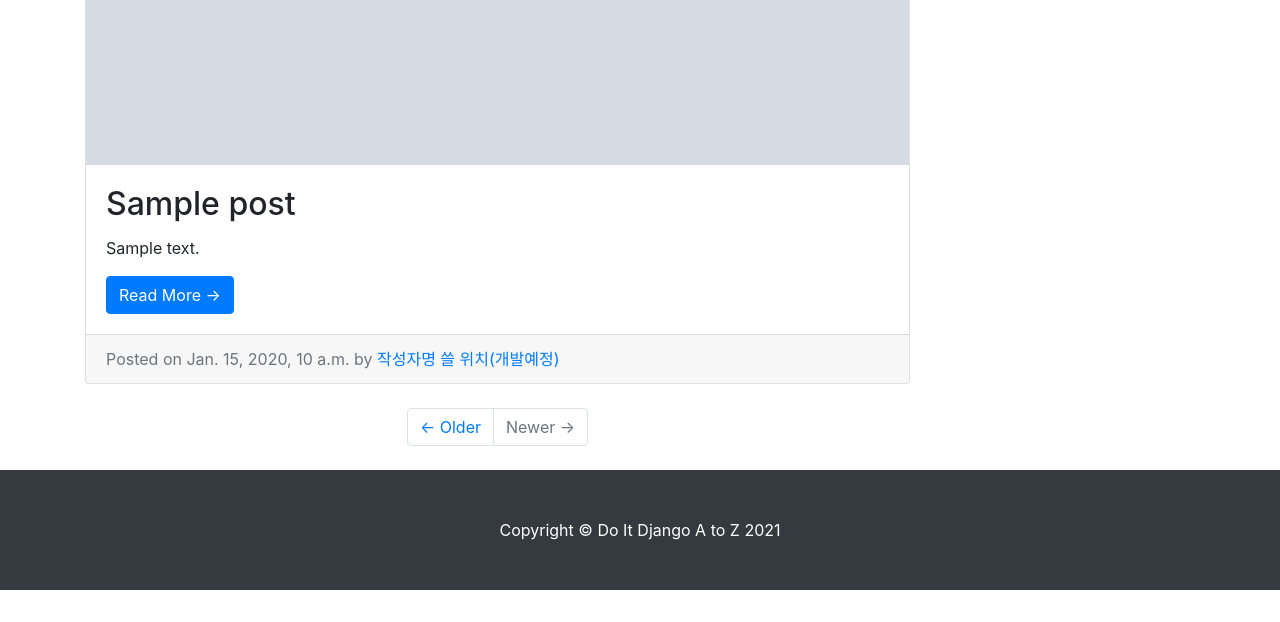
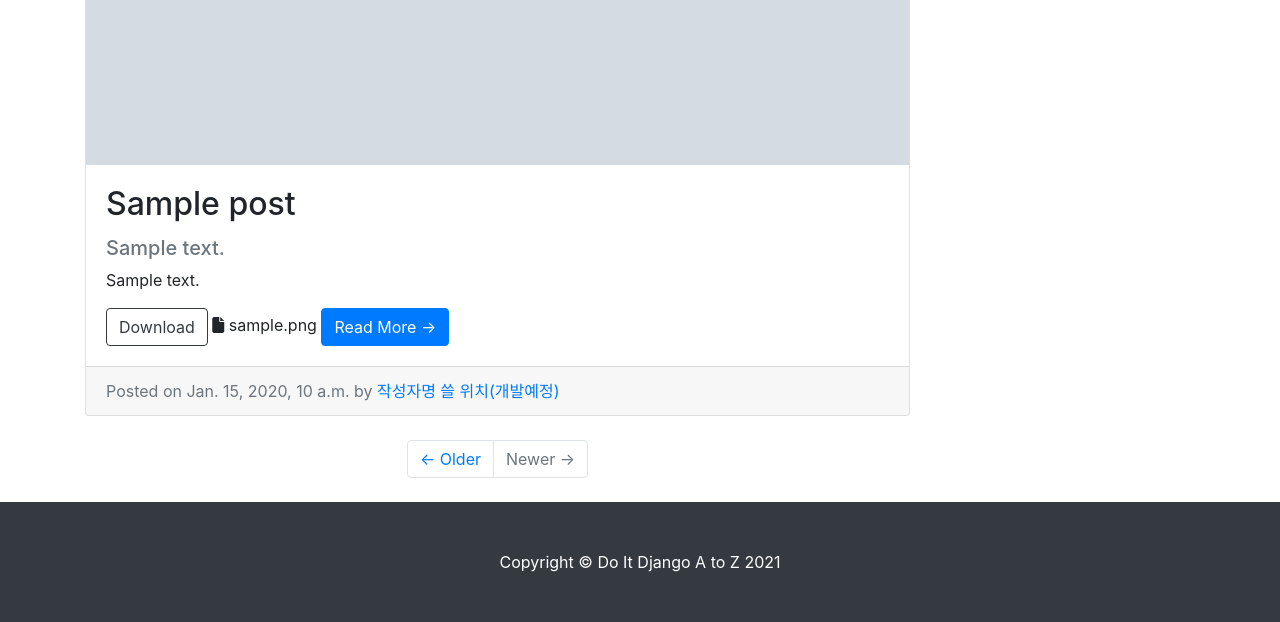
Before and after one commit to jisungs/django-blog, a Django app: page /blog/ in a window 1280 px wide. Shown: the part 605-1227 px from the top of the page. Before the commit the page ends 1195 px from the top, so only its background shows below. Run offline with Django 4.2, Linux system fonts and the light colour scheme; tables that the repository leaves empty hold one stand-in row (values such as "Sample post"); grey boxes marked "Sample" are stand-in pictures; some libraries are stand-ins or nearby versions.

Commit message:
add hook test and file download button function

```diff
--- a/blog/models.py
+++ b/blog/models.py
@@ -1,8 +1,11 @@
 from django.db import models
+import os
+
 
 # Create your models here.
 class Post(models.Model):
     title = models.CharField(max_length=30)
+    hook_text = models.CharField(max_length=100, blank=True)
     content = models.TextField()
 
     head_image = models.ImageField(upload_to='blog/images/%Y/%m/%d/', blank=True)
@@ -17,3 +20,9 @@ class Post(models.Model):
 
     def get_absolute_url(self):
         return f'/blog/{self.pk}/'
+
+    def get_file_name(self):
+        return os.path.basename(self.file_upload.name)
+
+    def get_file_ext(self):
+        return self.get_file_name().split('.')[-1]
--- a/blog/templates/blog/post_list.html
+++ b/blog/templates/blog/post_list.html
@@ -5,7 +5,7 @@
     <title>Blog</title>
         <link rel="stylesheet" href="{% static 'blog/bootstrap/bootstrap.min.css' %}" media="screen">
 
-    <script src="https://kit.fontawesome.com/726bbd6862.js" crossorigin="anonymous"></script>
+        <script src="https://kit.fontawesome.com/825bbb61c5.js" crossorigin="anonymous"></script>
 </head>
 
 <body>
@@ -93,7 +93,25 @@
                     {% endif %}
                     <div class="card-body">
                         <h2 class="card-title">{{ p.title}}</h2>
+                        {% if p.hook_text %}
+                            <h5 class="text-muted">{{ p.hook_text }}</h5>
+                        {% endif %}
                         <p class="card-text">{{ p.content }}</p>
+                        {% if p.file_upload%}
+                        <a href="{{p.file_upload_url}}" class="btn btn-outline-dark" role="button download">Download</a>
+                            {% if p.get_file_ext == 'csv'%}
+                                <i class="fa-solid fa-file-csv"></i>
+                            {% elif p.get_file_ext == 'xlsx'%}
+                                <i class="fa-solid fa-file-"></i>
+                            {% else %}
+                                <i class="fa-solid fa-file"></i>
+                            {% endif %}
+                        {% endif %}
+
+
+
+
+                        {{p.get_file_name}}
                         <a href="{{ p.get_absolute_url }}" class="btn btn-primary">Read More &rarr;</a>
                     </div>
                     <div class="card-footer text-muted">
```
